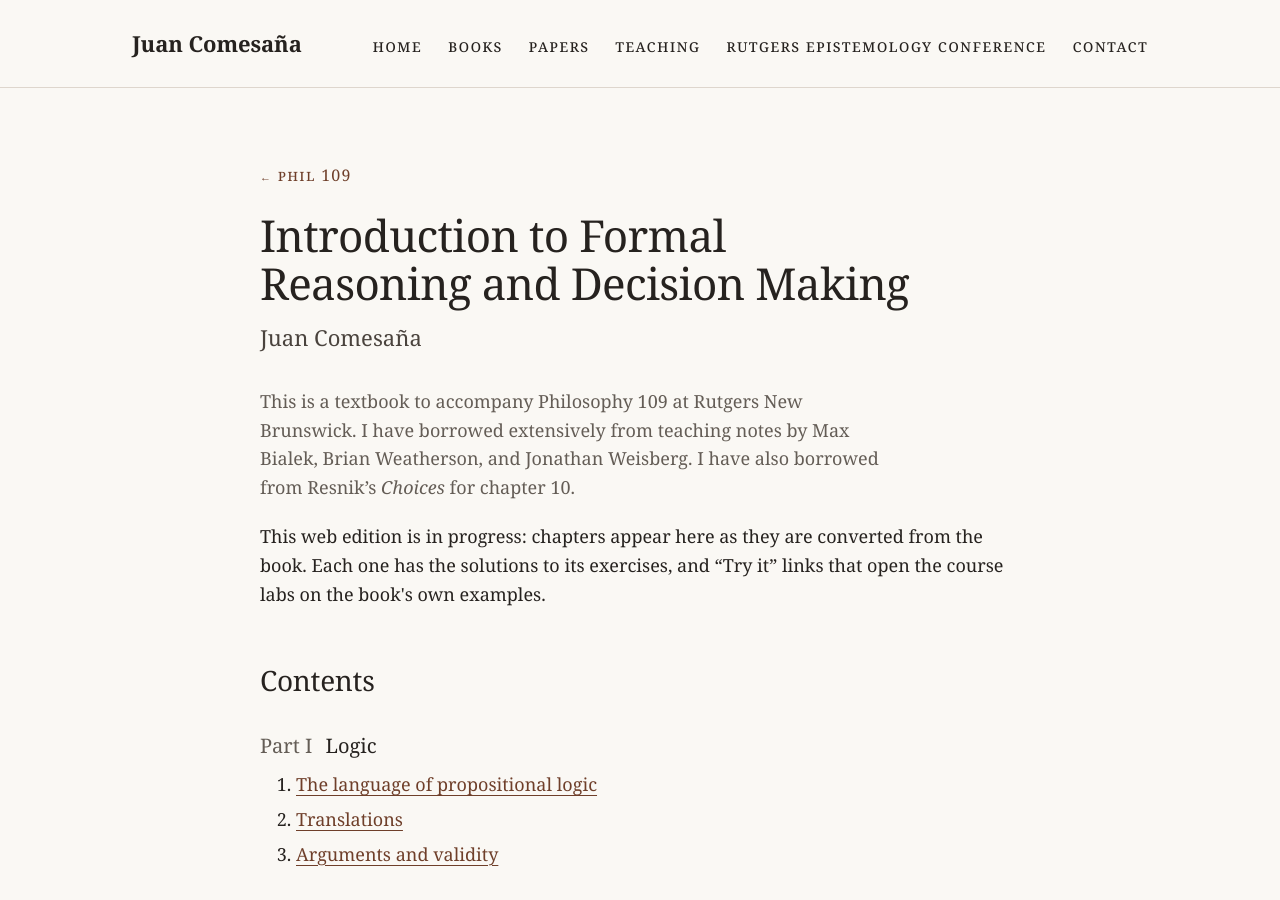
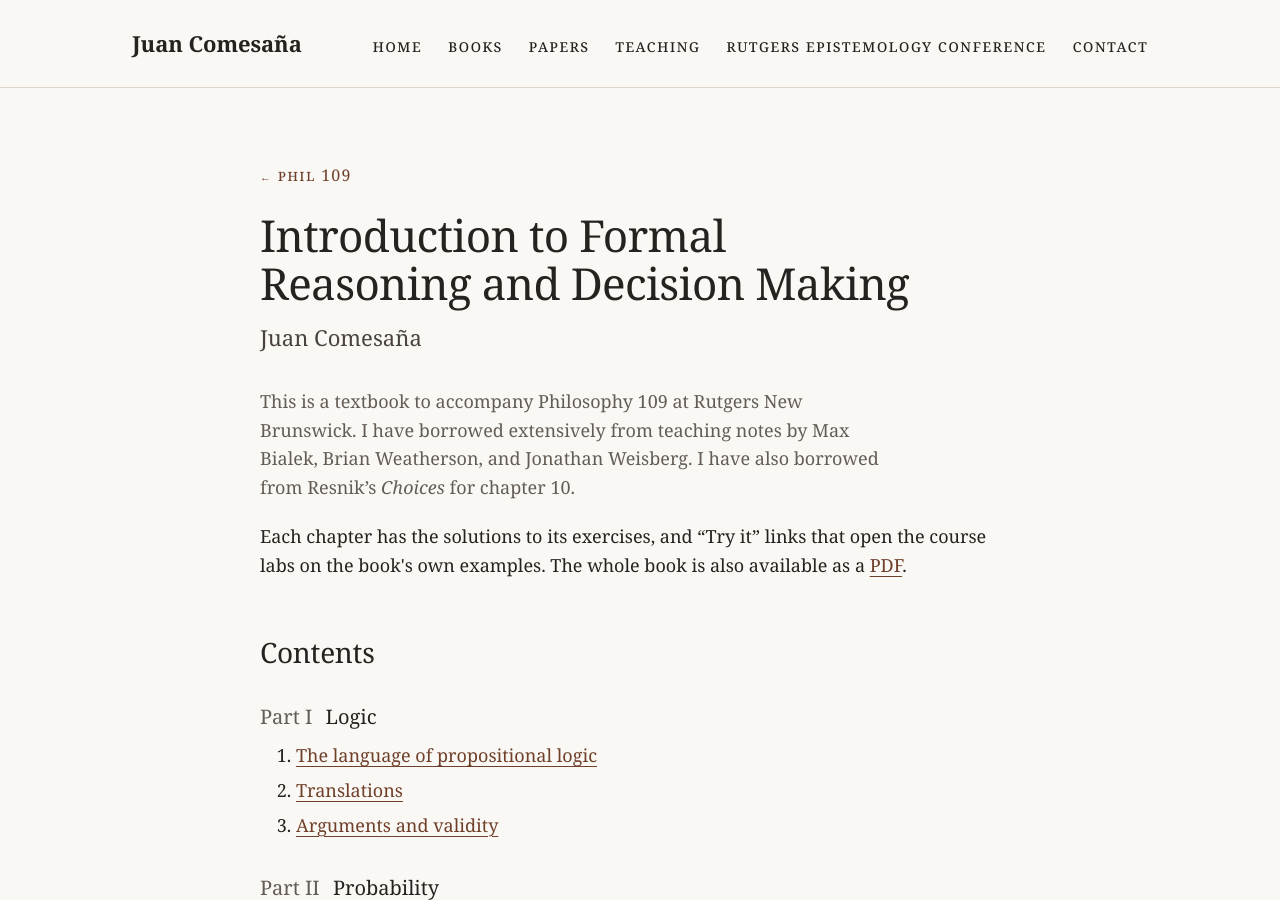
Before and after one commit to Comesana73/juancomesana.org, a Jekyll site: the page built from phil109/textbook/index.html, in a window 1280 px wide and 900 px high. Built offline with Jekyll 4.4.1, drawn with Linux system fonts in a browser that asks for light colours.

Commit message:
PHIL 109 contents page: drop 'in progress', link the PDF
Co-Authored-By: Claude Opus 5.5 <noreply@anthropic.com>
Claude-Session: https://claude.ai/code/session_01DBnswPhEYYdzfv4tqvHwmo

```diff
--- a/phil109/textbook/index.html
+++ b/phil109/textbook/index.html
@@ -17,7 +17,7 @@ layout: book
 
 <p class="lede">{{ book.preface }}</p>
 
-<p>This web edition is in progress: chapters appear here as they are converted from the book. Each one has the solutions to its exercises, and “Try it” links that open the course labs on the book's own examples.</p>
+<p>Each chapter has the solutions to its exercises, and “Try it” links that open the course labs on the book's own examples. The whole book is also available as a <a href="{{ '/assets/documents/phil109-textbook.pdf' | relative_url }}">PDF</a>.</p>
 
 <h2>Contents</h2>
 {%- for part in book.parts %}
```
